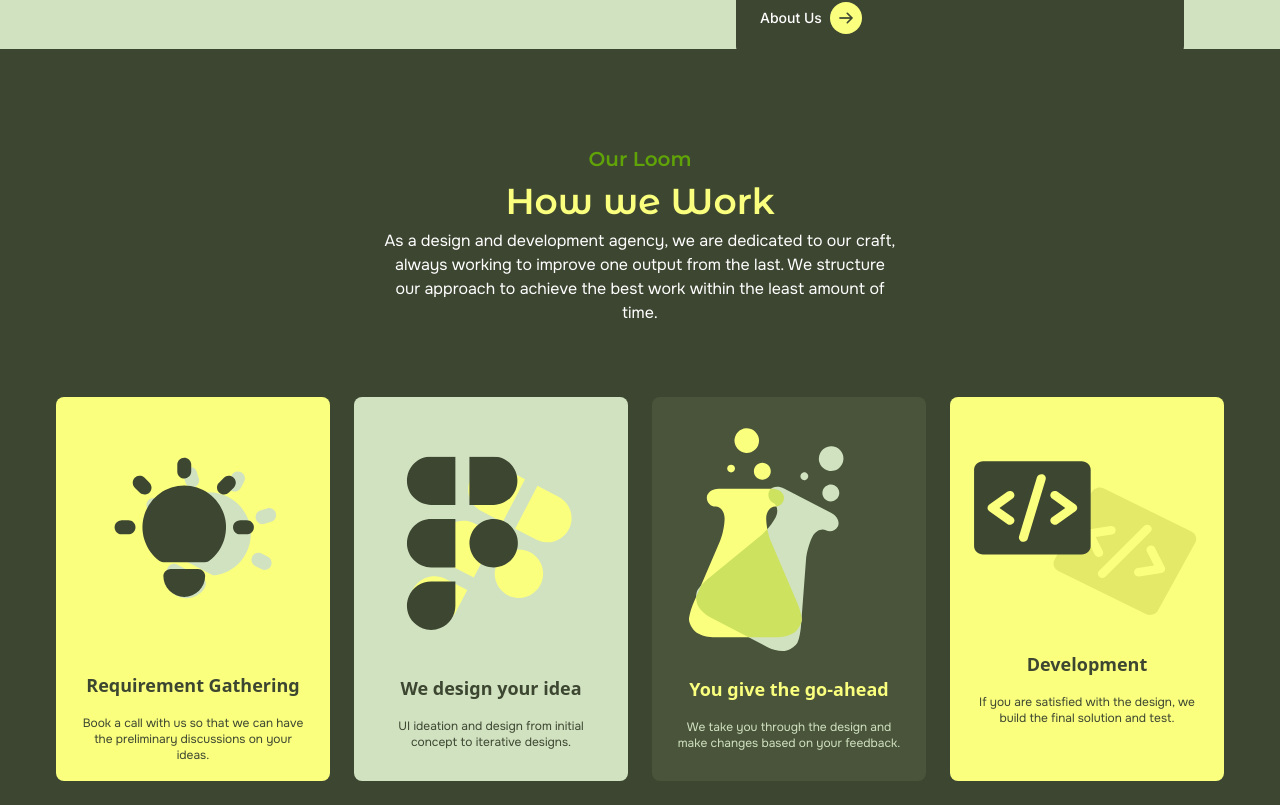
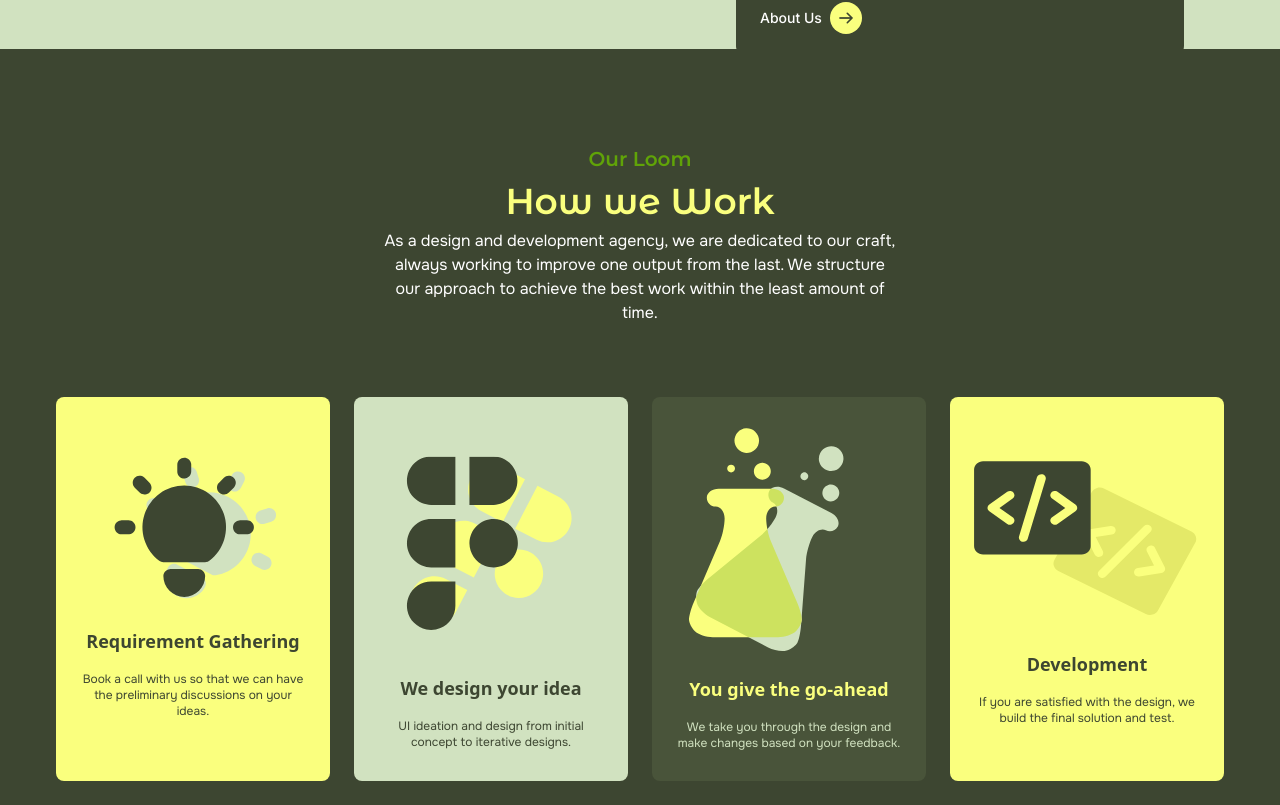
Before and after one commit to CatherineKiiru/In4lytics, a React (Vite) app: page / in a window 1280 px wide. Shown: the part 1339-2144 px from the top of the page. Built offline with nearby package versions, Linux system fonts and the light colour scheme.

Commit message:
fix: card dimensions

```diff
--- a/src/components/home/HowWeWork.jsx
+++ b/src/components/home/HowWeWork.jsx
@@ -25,7 +25,7 @@ const HowWeWork = () => {
       <div className="md:flex mt-16 md:mt-12 w-full text-center mx-auto justify-center gap-6 md:px-8 lg:px-14">
         <div className="bg-lightYellow m-6 p-6 h-96 w-80 rounded-lg mx-auto">
           <img src={bulbIcon} className="mx-auto ml-4" alt="bulb icon" />
-          <h1 className="mt-[-20px] md:mt-6 text-oliveGreen text-lg font-bold">Requirement Gathering</h1>
+          <h1 className="mt-[-20px] text-oliveGreen text-lg font-bold">Requirement Gathering</h1>
           <p className="text-xs mt-4 text-[#3D4631] font-normal font-onest">
             Book a call with us so that we can have the preliminary discussions
             on your ideas.
@@ -33,7 +33,7 @@ const HowWeWork = () => {
         </div>
         <div className="bg-lightGreen m-6 p-6 h-96 w-80 rounded-lg mx-auto">
           <img src={figmaIcon} className="mx-auto mt-4 md:mt-6 scale-90" alt="figma icon" />
-          <h1 className=" md:mt-0 text-oliveGreen text-lg font-bold">We design your idea</h1>
+          <h1 className="md:mt-0 text-oliveGreen text-lg font-bold">We design your idea</h1>
           <p className="text-xs mt-4 text-[#3D4631] font-normal font-onest">
             UI ideation and design from initial concept to iterative designs.
           </p>
```
